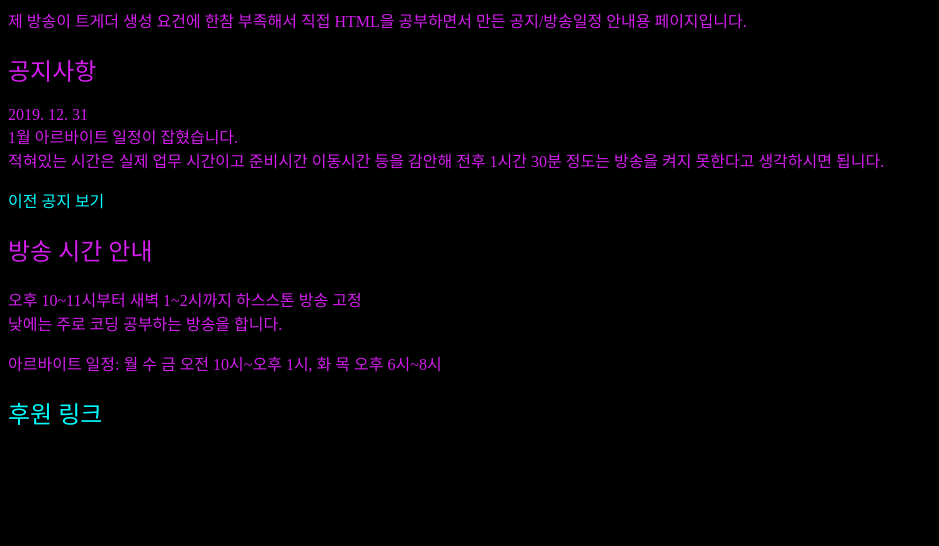
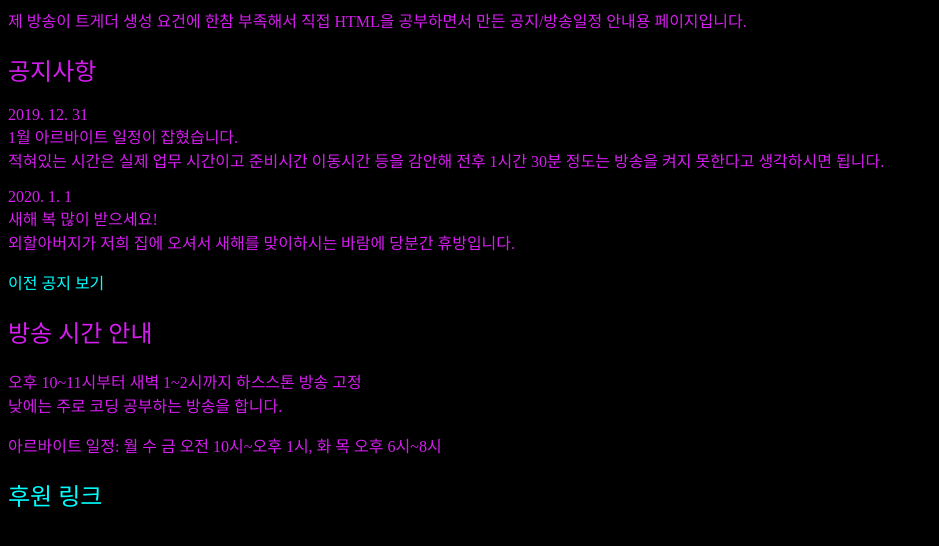
Before and after one commit to miladiashe/milaBroadcast, a plain HTML site: page index.html in a window 1280 px wide. Shown: the part 104-650 px from the top of the page, without its empty margins (0-939 px from the left). Drawn offline with Linux system fonts and the light colour scheme; a web font is replaced by a local one.

Commit message:
공지사항 추가

```diff
--- a/index.html
+++ b/index.html
@@ -35,6 +35,7 @@
     <p>제 방송이 트게더 생성 요건에 한참 부족해서 직접 HTML을 공부하면서 만든 공지/방송일정 안내용 페이지입니다.</p>
     <h2>공지사항</h2>
     <p>2019. 12. 31<br>1월 아르바이트 일정이 잡혔습니다.<br>적혀있는 시간은 실제 업무 시간이고 준비시간 이동시간 등을 감안해 전후 1시간 30분 정도는 방송을 켜지 못한다고 생각하시면 됩니다.</p>
+    <P>2020. 1. 1<br> 새해 복 많이 받으세요!<br>외할아버지가 저희 집에 오셔서 새해를 맞이하시는 바람에 당분간 휴방입니다.</P>
     <p><a href="postNotice.html">이전 공지 보기</a></p>
     <h2>방송 시간 안내</h2>
     <p>오후 10~11시부터 새벽 1~2시까지 하스스톤 방송 고정<br>낮에는 주로 코딩 공부하는 방송을 합니다.</p>
```
Also changed, not shown: postNotice.html (+1 -0 lines).
